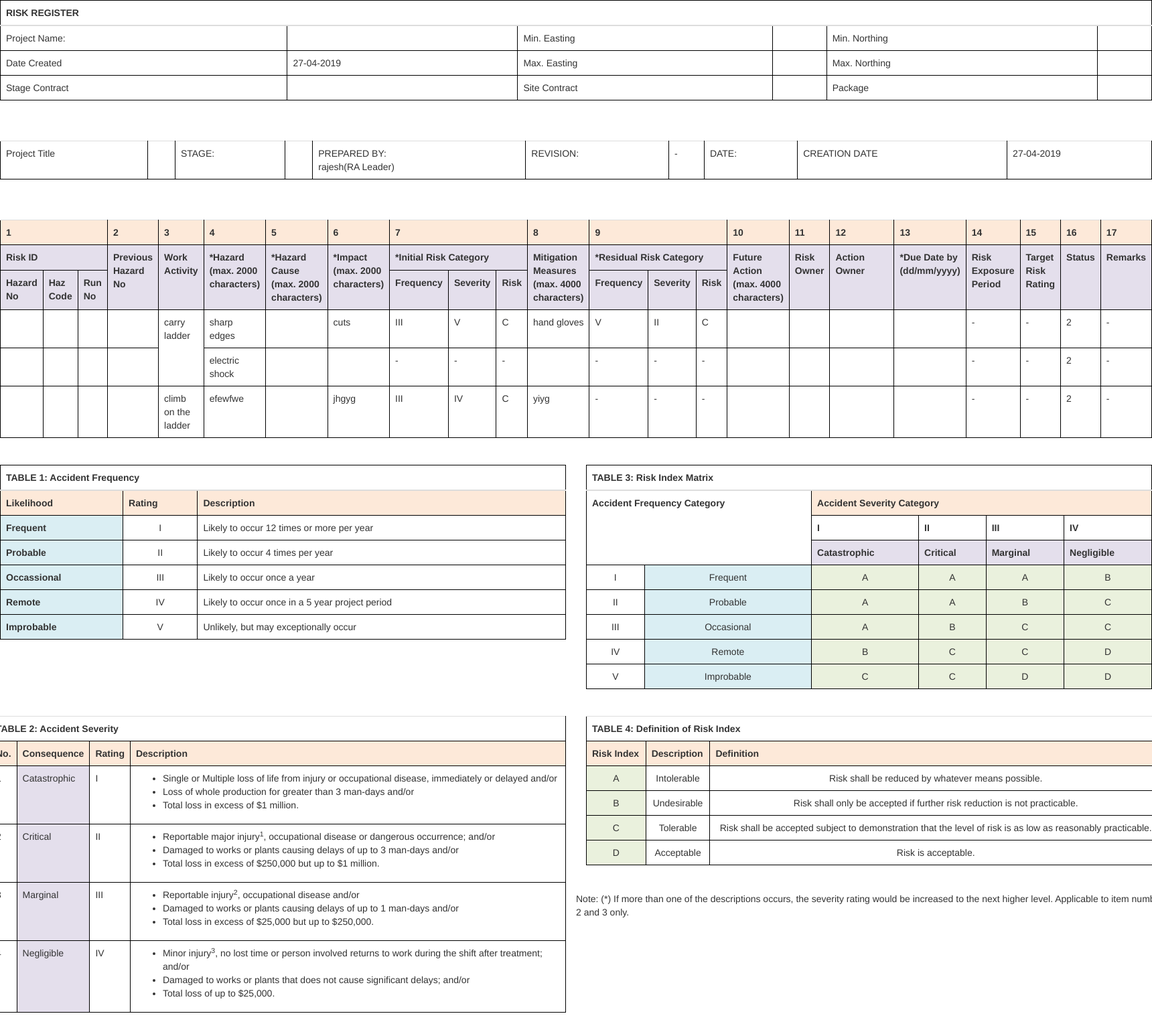
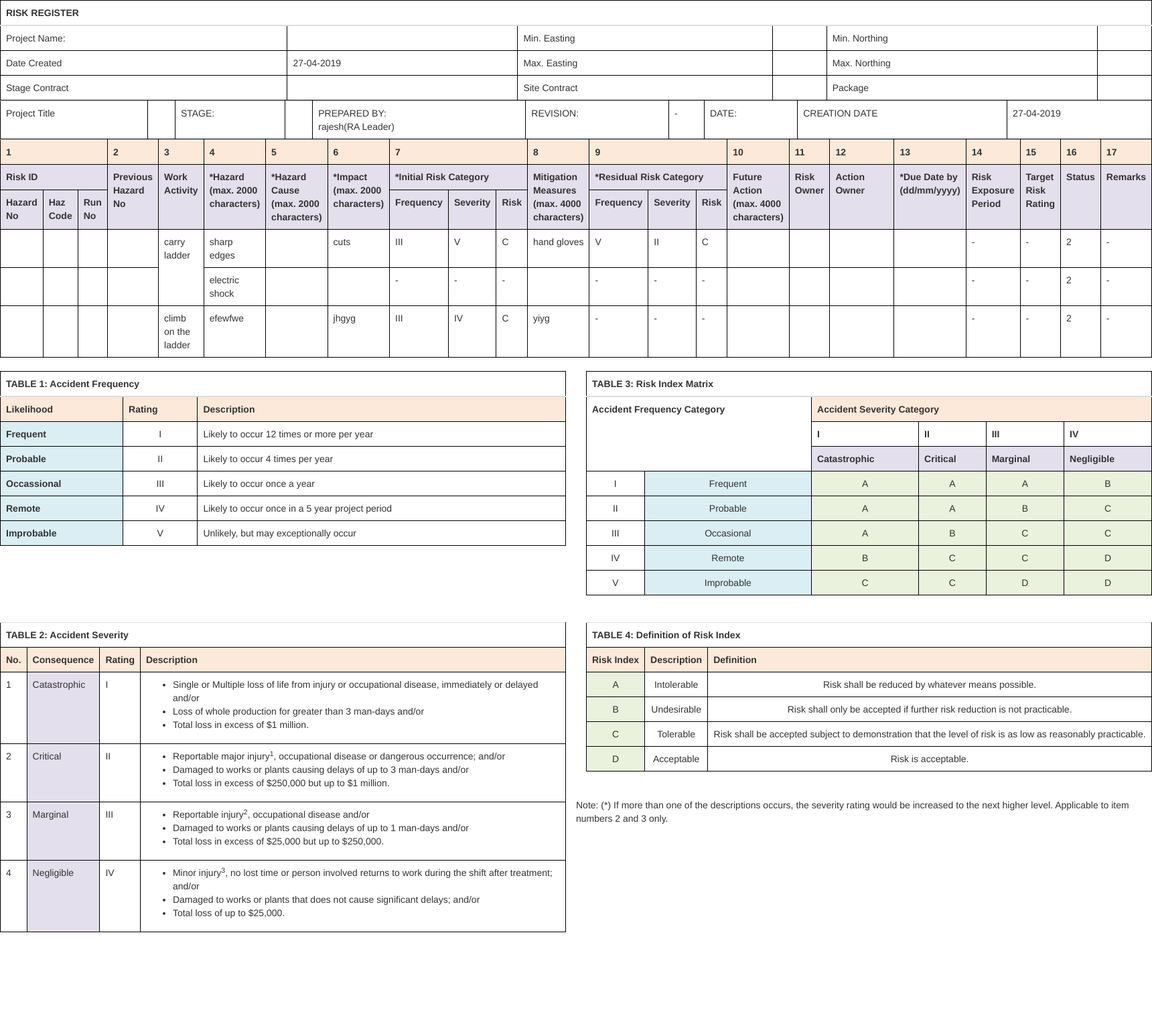
Before and after one commit to leduykhanh/safety, a PHP site: page /riskmanagement/companyreport4.php?riskid=53 in a window 1720 px wide; the page is wider, and only the part inside the window is pictured. Shown: that part at 67% size. After the commit the page ends 1392 px from the top of that part, so only its background shows below. Run offline with PHP 8.4, Linux system fonts and the light colour scheme; a user stored in the database is signed in; data comes from the database, SQL or seed files in the repository; data that the repository does not hold is empty.

Commit message:
LTA fixes

```diff
--- a/companyreport4.php
+++ b/companyreport4.php
@@ -31,8 +31,7 @@
     table, tr, td {
     border: 1px solid black;
     border-collapse: collapse;
-     vertical-align: text-top;
-
+    vertical-align: text-top;
     }
    #risk_register tr td {
     padding: 8px;
@@ -73,6 +72,9 @@
     padding-left: 10px;
 }
 @media print {
+  .page {
+    page-break-after: always
+  }
   .no-print {
     display: none;
   }
@@ -121,9 +123,8 @@
 
           ?>
 
-
-
-	<table class="table bordertable fullwidthtable " width="100%">
+<div class="page">
+	<table class="table bordertable fullwidthtable " style="margin-bottom:0px" width="100%">
 		<thead>
 			<tr class="table-firstrow">
 				<th colspan="6">RISK REGISTER</th>
@@ -157,11 +158,7 @@
 		</tbody>
 	</table>
 
-
-<br>
-<br>
-
-		<table class="table bordertable " width="100%">
+		<table class="table bordertable " style="margin-bottom:0px" width="100%">
 			<tbody>
         <tr>
   				<td>Project Title</td>
@@ -180,9 +177,6 @@
   				<td><?php echo date('d-m-Y', strtotime($risk['createdDate']));?></td>
 			</tr>
 		</tbody></table>
-<br>
-<br>
-
 		<table class="table bordertable template5table breakabaletable" width="100%">
 			<tbody><tr bgcolor="#FDE9D9">
 				<th colspan="3">1</th>
@@ -436,8 +430,9 @@
            ?>
 		</tbody>
 	</table>
-	<br>
-  <div class="row">
+</div>
+<div class="page">
+  <div class="row ">
     <div class="col-sm-6">
       <table class="table bordertable">
         <thead>
@@ -557,7 +552,6 @@
 
     </div>
   <div>
-  <div class="row">
     <div class="col-sm-6">
       <table class="table bordertable">
         <tbody><tr class="table-firstrow">
@@ -652,18 +646,11 @@
       </tbody></table>
     <br>
     </div>
-  <div>
-
-
-
-
-
-	<br>
-
+<br>
 
 <br>
 	<p>Note: (*) If more than one of the descriptions occurs, the severity rating would be increased to the next higher level. Applicable to item numbers 2 and 3 only.</p>
 
-
+</div>
 </body>
     </html>
```
